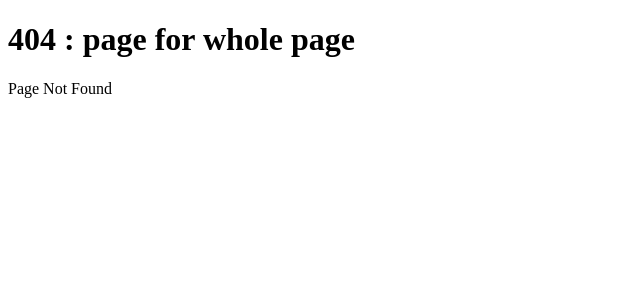
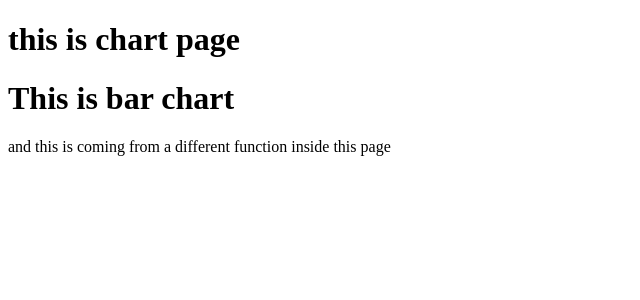
Before and after one commit to geekAshish/nextjs-learning, a Next.js app: page /chart in a window 1280 px wide. Before the commit this address had no page. Shown: the top 300 px of the page, without its empty margins (0-640 px from the left). Built offline with nearby package versions, Linux system fonts and the light colour scheme.

Commit message:
file colocation

```diff
--- /dev/null
+++ b/src/app/chart/page.tsx
@@ -0,0 +1,19 @@
+function BarChart() {
+  return (
+    <>
+      <h1>This is bar chart</h1>
+      <p>and this is coming from a different function inside this page</p>
+    </>
+  );
+}
+
+function Chart() {
+  return (
+    <>
+      <h1>this is chart page</h1>
+      <BarChart />
+    </>
+  );
+}
+
+export default Chart;
```
Also changed, not shown: src/app/chart/line-chart.tsx (added, +9 -0 lines), 1 other file (tests, documents, lock files or other folders).
